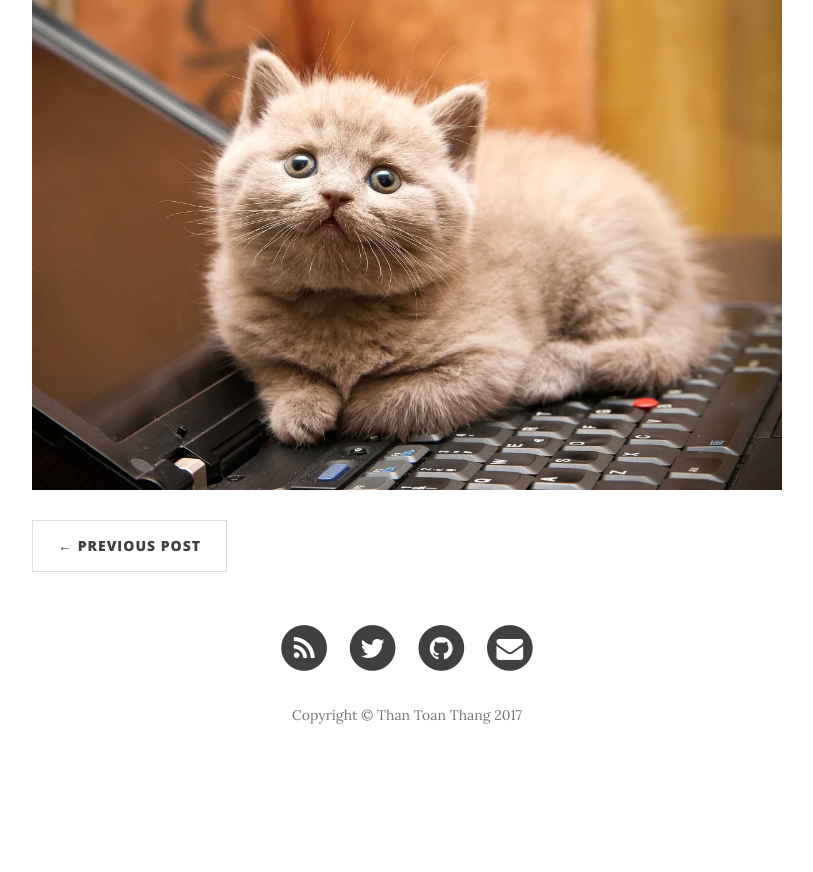
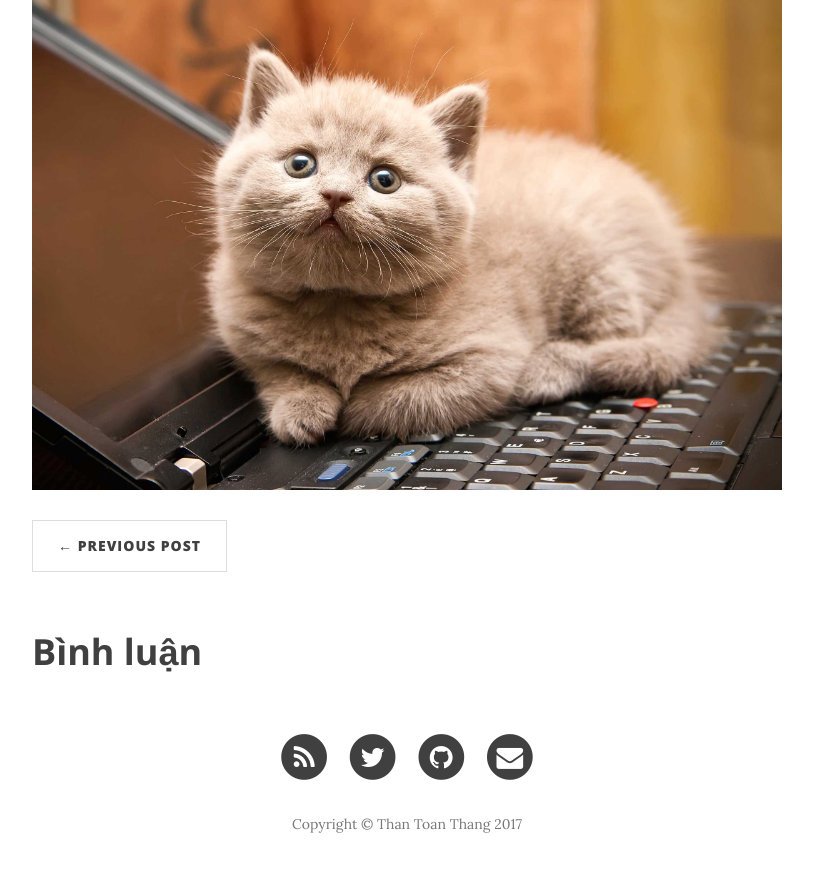
Before and after one commit to thantoanthang/thantoanthang.github.io, a Jekyll site: the page built from _posts/2017-02-12-con-meo.md, in a window 1280 px wide and 900 px high, scrolled down 692 px. Shown: the top 872 px of the window, without its empty margins (233-1046 px from the left). Built offline with Jekyll 4.4.1, drawn with Linux system fonts in a browser that asks for light colours; nearby versions of some CDN libraries; comment, search, counter and statistics services are not loaded; before the commit the page ends 1483 px from its top, so only the background shows below that.

Commit message:
Interactive Disqus comment section

```diff
--- a/_layouts/post.html
+++ b/_layouts/post.html
@@ -46,8 +46,23 @@
     </div>
 </article>
 
-<!-- For Disqus -->
+{% if site.disqus.shortname %}
 
-{% if site.disqus.shortname %}
-  {% include disqus_comments.html %}
+<article>
+  <div id="disqus" class="container">
+    <div class="row">
+      <div class="col-lg-8 col-lg-offset-2 col-md-10 col-md-offset-1">
+
+        <h2 class="section-heading"> Bình luận </h2>
+
+        <!-- For Disqus -->
+        <script id="dsq-count-scr" src="//thantoanthang-com.disqus.com/count.js" async></script>
+
+        {% include disqus_comments.html %}
+
+      </div>
+    </div>
+  </div>
+</article>
+
 {% endif %}
--- a/index.html
+++ b/index.html
@@ -6,7 +6,8 @@
 {% for post in paginator.posts %}
 <div class="post-preview">
     <a href="{{ post.url | prepend: site.baseurl }}">
-        <h2 class="post-title">            {{ post.title }}
+        <h2 class="post-title">
+            {{ post.title }}
         </h2>
         {% if post.subtitle %}
         <h3 class="post-subtitle">
```
Also changed, not shown: _includes/disqus.html (deleted).
